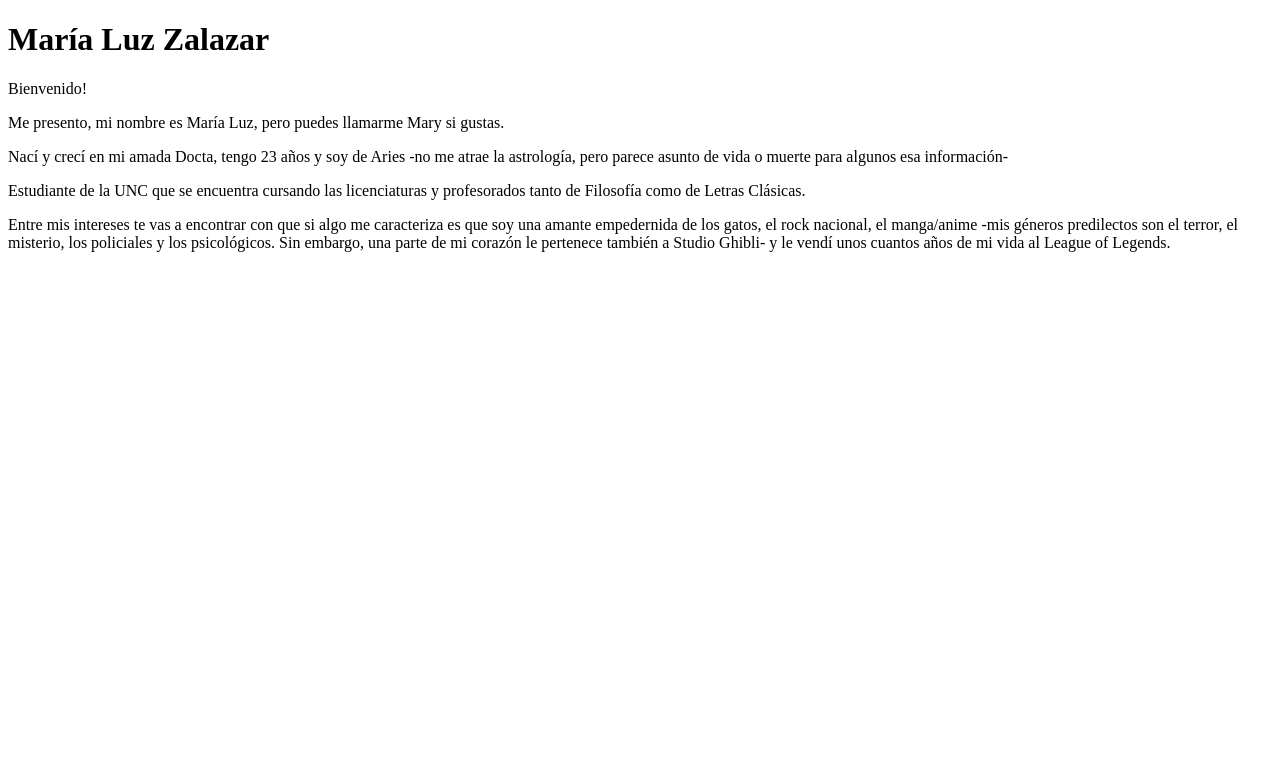
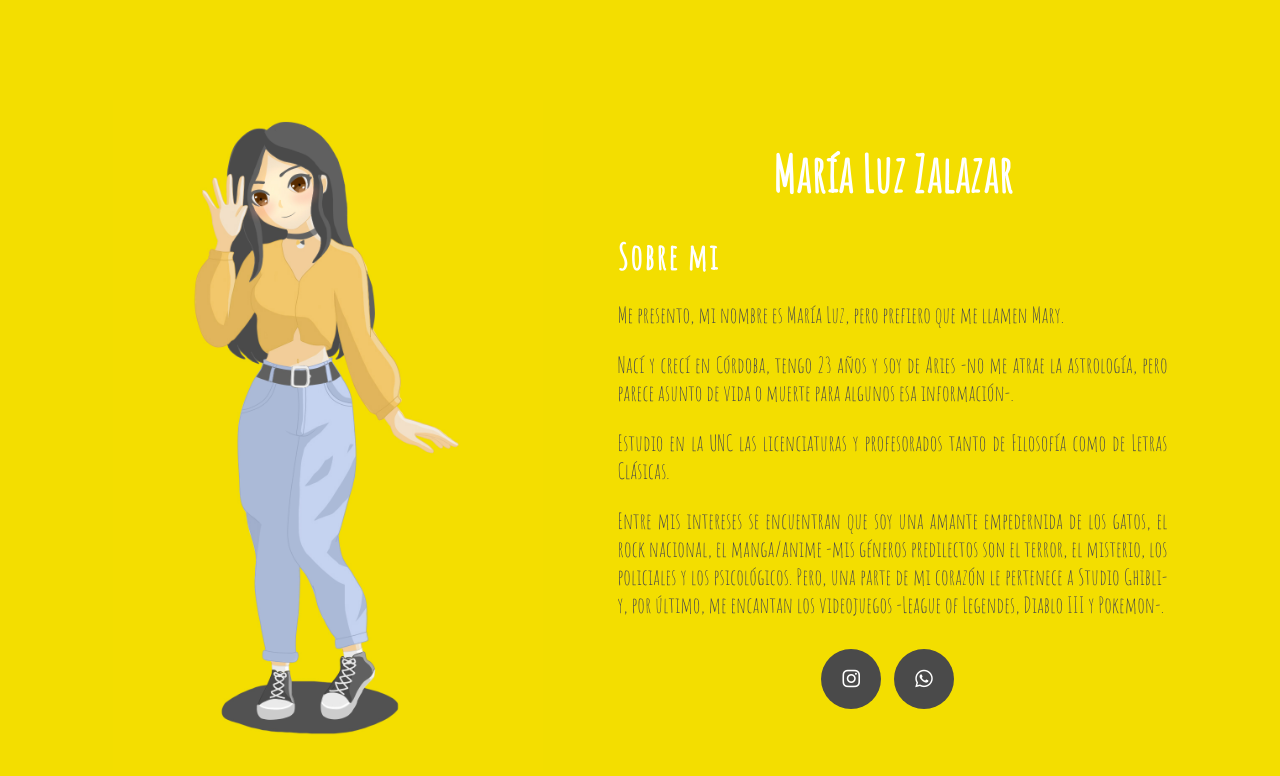
Before and after one commit to RoseBlackstone19/WebPersonal, a plain HTML site: page index.html in a window 1280 px wide. Drawn offline with Linux system fonts and the light colour scheme.

Commit message:
HTML y CSS

```diff
--- a/index.html
+++ b/index.html
@@ -4,17 +4,29 @@
         <meta charset="UTF-8">
         <meta http-equiv="X-UA-Compatible" content="IE=edge">
         <meta name="viewport" content="width=device-width, initial-scale=1.0">
-        <title>María Luz Zalazar</title>
+        <title>Web Personal</title>
         <link rel="stylesheet" type="text/css" href="styles.css">
         <link rel="shortcut icon" href="logo.png" type="image/x-icon">
         <script src="https://kit.fontawesome.com/975db52566.js" crossorigin="anonymous"></script>
     </head>
     <body>
-        <h1>María Luz Zalazar</h1>
-        <p>Bienvenido!</p>
-        <p>Me presento, mi nombre es María Luz, pero puedes llamarme Mary si gustas.</p>
-        <p>Nací y crecí en mi amada Docta, tengo 23 años y soy de Aries -no me atrae la astrología, pero parece asunto de vida o muerte para algunos esa información-</p>
-        <p>Estudiante de la UNC que se encuentra cursando las licenciaturas y profesorados tanto de Filosofía como de Letras Clásicas.</p>
-        <p>Entre mis intereses te vas a encontrar con que si algo me caracteriza es que soy una amante empedernida de los gatos, el rock nacional, el manga/anime -mis géneros predilectos son el terror, el misterio, los policiales y los psicológicos. Sin embargo, una parte de mi corazón le pertenece también a Studio Ghibli- y le vendí unos cuantos años de mi vida al League of Legends.</p>
+        <section class="Info">
+            <div class="main">
+                <img src="Mary.jpg">
+                <div class="Texto">
+                    <h1>María Luz Zalazar</h1>
+                    <h2>Sobre mi</h2>
+                    <p>Me presento, mi nombre es María Luz, pero prefiero que me llamen Mary.</p>
+                     <p>Nací y crecí en Córdoba, tengo 23 años y soy de Aries -no me atrae la astrología, pero parece asunto de vida o muerte para algunos esa información-.</p>
+                     <p>Estudio en la UNC las licenciaturas y profesorados tanto de Filosofía como de Letras Clásicas.</p>
+                    <p>Entre mis intereses se encuentran que soy una amante empedernida de los gatos, el rock nacional, el manga/anime -mis géneros predilectos son el terror, el misterio, los policiales y los psicológicos. Pero, una parte de mi corazón le pertenece a Studio Ghibli- y, por último, me encantan los videojuegos -League of Legendes, Diablo III y Pokemon-.</p>
+                <div class="red-social">
+                    <a href="https://instagram.com/maryzalazar19?utm_source=qr&igshid=NGExMmI2YTkyZg%3D%3D" class="fa fa-instagram"></a>
+                    <a href="https://wa.me/5493517393436" class="fa fa-whatsapp"></a>
+                </div>
+                </div>
+             </div>
+        </section>
+
     </body>
 </html>
--- a/styles.css
+++ b/styles.css
@@ -0,0 +1,81 @@
+@import url('https://fonts.googleapis.com/css2?family=Amatic+SC&family=Open+Sans:wght@700&display=swap');
+
+
+body{
+    font-family: 'Amatic SC', cursive;
+    margin: 0;
+    background-color: #F3DE00;
+}
+
+.Info{
+    width: 100%;
+    padding: 100px 0px;
+    background-color: #F3DE00;
+
+}
+
+.Info img{
+    height: auto;
+    width: 430px;
+}
+
+.Texto{
+    width: 550px;
+}
+
+.main{
+    width: 1130px;
+    max-width: 95%;
+    margin: 0 auto;
+    display: flex;
+    align-items: start;
+    justify-content: space-around;
+
+}
+
+.Texto h1{
+    color: white;
+    font-size: 50px;
+    margin-bottom: 20px;
+    text-align: center;
+}
+
+.Texto h2{
+    color: white;
+    letter-spacing: 2px;
+    font-size: 35px;
+    margin-bottom: 20px;
+}
+
+.Texto p{
+    color: #4A4A4A;
+    line-height: 28px;
+    font-size: 22px;
+    margin-bottom: 2px;
+    text-align: justify;
+}
+
+.red-social{
+    text-align: center;
+    margin-top: 30px;
+}
+
+.red-social a{
+    display: center;
+    width: 60px;
+    height: 60px;
+    line-height: 60px;
+    color: white;
+    margin-right: 10px;
+    background-color:#4A4A4A;
+    text-align: center;
+    transition: all 300ms ease;
+    border-radius: 30px;
+    font-size: 20px;
+    text-decoration: none;
+
+}
+
+.red-social a:hover{
+    color: #F3DE00;
+}
```
Also changed, not shown: Mary.jpg (added).
